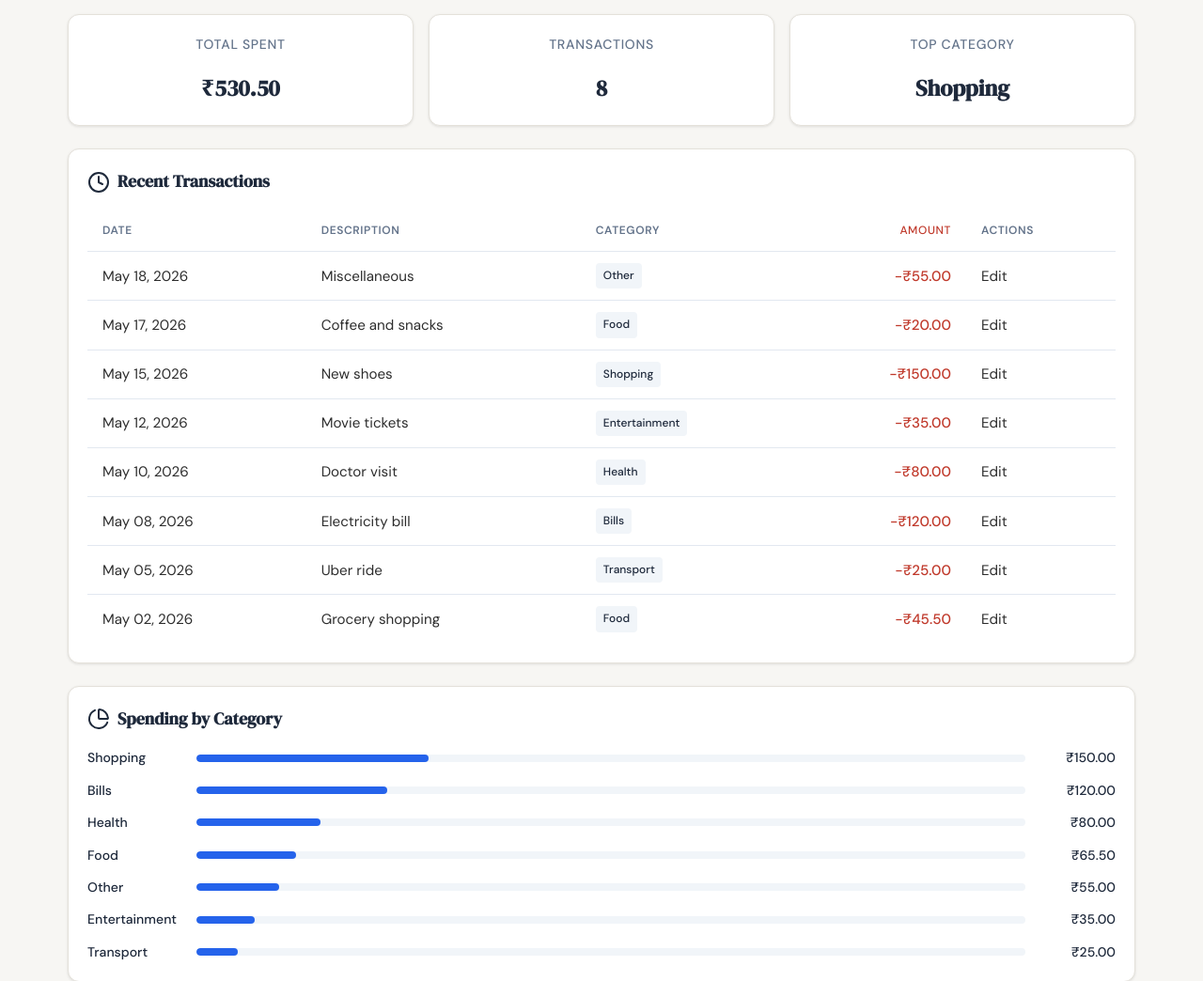
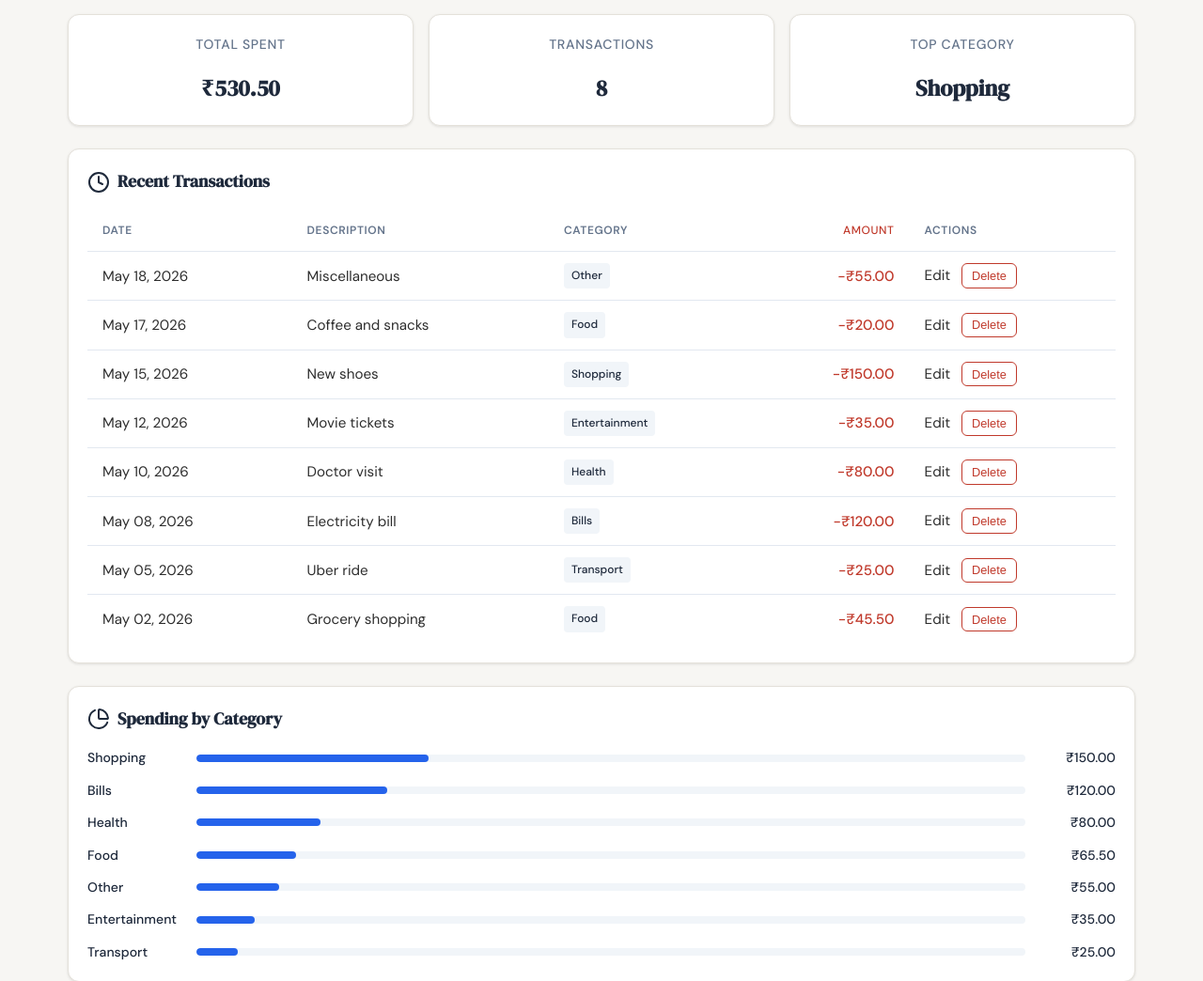
Before and after one commit to Pranav-Marwaha-73/spendly, a Flask app: page /profile in a window 1280 px wide. Shown: the part 332-1376 px from the top of the page at 94% size. Run offline with Flask 3, Linux system fonts and the light colour scheme; a user stored in the database is signed in; data comes from the database, SQL or seed files in the repository.

Commit message:
feat: add delete expense button with confirmation dialog (#11)

```diff
--- a/app.py
+++ b/app.py
@@ -2,7 +2,7 @@ import sqlite3
 from datetime import datetime, date
 from flask import Flask, render_template, request, redirect, url_for, flash, session, abort
 from werkzeug.security import check_password_hash
-from database.db import get_db, init_db, seed_db, create_user, get_user_by_email, get_user_expenses, get_user_stats, get_category_breakdown, create_expense, get_expense_by_id, update_expense
+from database.db import get_db, init_db, seed_db, create_user, get_user_by_email, get_user_expenses, get_user_stats, get_category_breakdown, create_expense, get_expense_by_id, update_expense, delete_expense
 
 app = Flask(__name__)
 app.secret_key = "dev-secret-key-for-spendly"
@@ -366,9 +366,22 @@ def edit_expense(id):
                          active_page="profile")
 
 
-@app.route("/expenses/<int:id>/delete")
-def delete_expense(id):
-    return "Delete expense — coming in Step 9"
+@app.route("/expenses/<int:id>/delete", methods=["POST"], endpoint="delete_expense")
+def handle_delete_expense(id):
+    # Guard: redirect to login if not authenticated
+    if "user_id" not in session:
+        return redirect(url_for("login"))
+
+    # Verify ownership - if None, expense doesn't exist or belongs to another user
+    expense = get_expense_by_id(id, session["user_id"])
+    if expense is None:
+        abort(404)
+
+    # Delete the expense
+    delete_expense(id, session["user_id"])
+
+    # Redirect to profile
+    return redirect(url_for("profile"))
 
 
 if __name__ == "__main__":
--- a/database/db.py
+++ b/database/db.py
@@ -229,3 +229,14 @@ def update_expense(expense_id, user_id, amount, category, date, description=None
     rows_affected = cursor.rowcount
     conn.close()
     return rows_affected
+
+
+def delete_expense(expense_id, user_id):
+    conn = get_db()
+    cursor = conn.cursor()
+    cursor.execute(
+        "DELETE FROM expenses WHERE id = ? AND user_id = ?",
+        (expense_id, user_id)
+    )
+    conn.commit()
+    conn.close()
--- a/static/css/style.css
+++ b/static/css/style.css
@@ -294,6 +294,25 @@ a { color: inherit; text-decoration: none; }
 .btn-ghost:hover {
     border-color: var(--ink);
     color: var(--ink);
+}
+
+.btn-delete {
+    display: inline-block;
+    background: transparent;
+    color: var(--danger);
+    padding: 0.3rem 0.6rem;
+    border-radius: var(--radius-sm);
+    font-size: 0.8rem;
+    font-weight: 500;
+    border: 1px solid var(--danger);
+    cursor: pointer;
+    transition: all 0.2s;
+    margin-left: 0.5rem;
+}
+
+.btn-delete:hover {
+    background: var(--danger);
+    color: var(--paper);
 }
 
 /* ------------------------------------------------------------------ */
--- a/templates/profile.html
+++ b/templates/profile.html
@@ -77,7 +77,13 @@
                     <td>{{ tx.description }}</td>
                     <td><span class="category-badge">{{ tx.category }}</span></td>
                     <td class="amount-col">-₹{{ "%.2f"|format(tx.amount) }}</td>
-                    <td><a href="{{ url_for('edit_expense', id=tx.id) }}">Edit</a></td>
+                    <td>
+                        <a href="{{ url_for('edit_expense', id=tx.id) }}">Edit</a>
+                        <form method="POST" action="{{ url_for('delete_expense', id=tx.id) }}" style="display:inline"
+                              onsubmit="return confirm('Delete this expense?')">
+                            <button type="submit" class="btn-delete">Delete</button>
+                        </form>
+                    </td>
                 </tr>
                 {% endfor %}
             </tbody>
```
